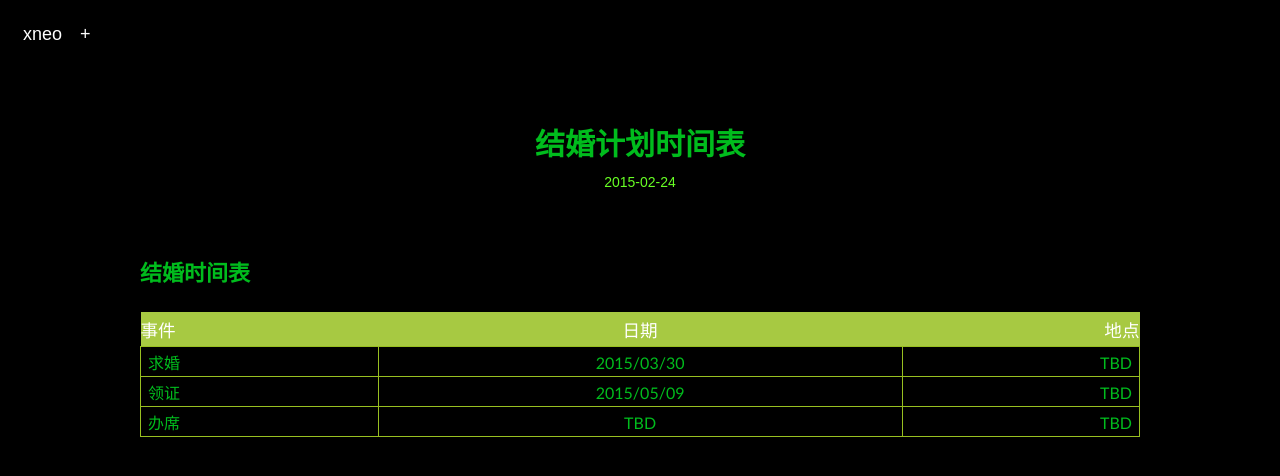
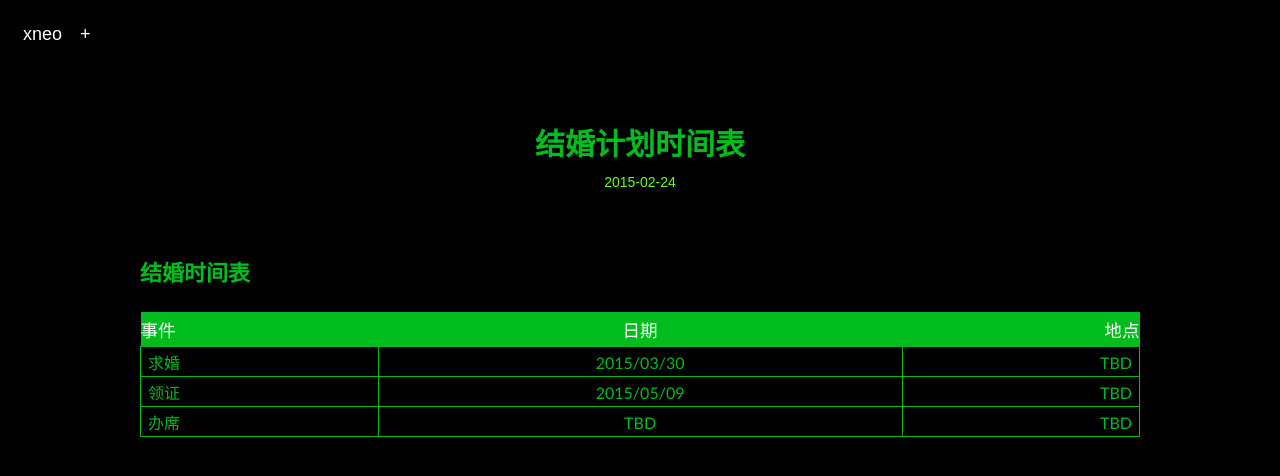
Before and after one commit to tuoerzhang/xneo123.github.io, a Jekyll site: the page built from _posts/wedding/2015-02-24-wedding-plan.md, in a window 1280 px wide. Shown: the top 476 px of the page. Built offline with Jekyll 4.4.1, drawn with Linux system fonts in a browser that asks for light colours; Markdown is read by kramdown in place of the engine named in the settings.

Commit message:
change color

```diff
--- a/css/default.css
+++ b/css/default.css
@@ -9,9 +9,9 @@ body,div,dl,dt,dd,ul,ol,li,h1,h2,h3,h4,h5,h6,pre,code,form,fieldset,legend,input
 article,aside,details,figcaption,figure,footer,header,hgroup,menu,nav,section{display:block;}
 body,button,input,select,textarea{font-size:12px/1.5;}
 input,select,textarea{font-size:100%;}
-table{font-family:"Trebuchet MS", Arial, Helvetica, sans-serif;border-collapse:collapse;border-spacing:0;width:100%;}
-th{font-size:1.1em;text-align:center;padding-top:5px;padding-bottom:4px;background-color:#A7C942;color:#ffffff;}
-td{font-size:1em;border:1px solid #98bf21;padding:3px 7px 2px 7px;text-align: left;}
+table{font-family:"Trebuchet MS", Arial, Helvetica, sans-serif;border-collapse:collapse;text-align:left;border-spacing:0;width:100%;}
+th{font-size:1.1em;text-align:center;padding-top:5px;padding-bottom:4px;background-color:#00BC1D;color:#ffffff;}
+td{font-size:1em;border:1px solid #00BC1D;padding:3px 7px 2px 7px;}
 fieldset,img,a img{border:0;}
 iframe{display:block;}
 abbr,acronym{border:0;font-variant:normal;}
```
